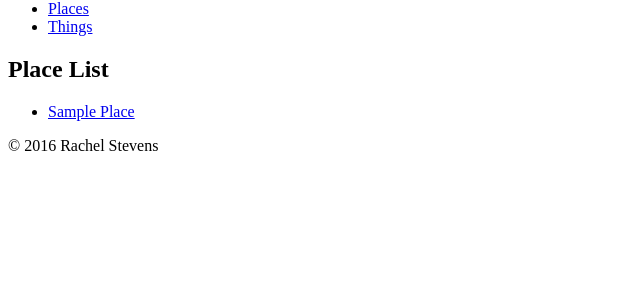
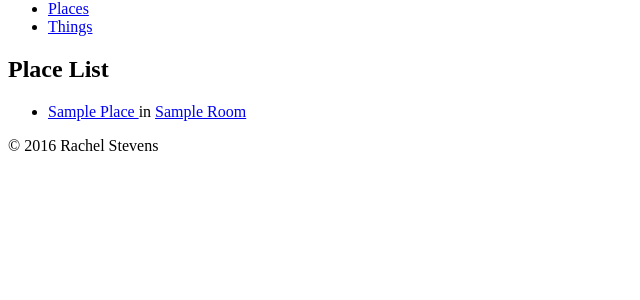
Before and after one commit to raq929/find-it, a Django app: template item/templates/item/place_list.html in a window 1280 px wide. Shown: the part 145-445 px from the top of the page, without its empty margins (0-640 px from the left). Run offline with Django 3.2, Linux system fonts and the light colour scheme; the template is opened without the code that fills it: most values are stand-ins (such as "Sample title", 1, 10 or a date in 2020).

Commit message:
Add room name to place template

```diff
--- a/item/templates/item/place_list.html
+++ b/item/templates/item/place_list.html
@@ -12,6 +12,10 @@
         <a href="{{ place.get_absolute_url }}">
           {{ place.name|title }}
         </a>
+        in
+        <a href="{{ place.room.slug }}">
+        {{ place.room.name|title}}
+        </a>
       </li>
     {% empty %}
      <li><em>There are currently no Places available.</em></li>
```
